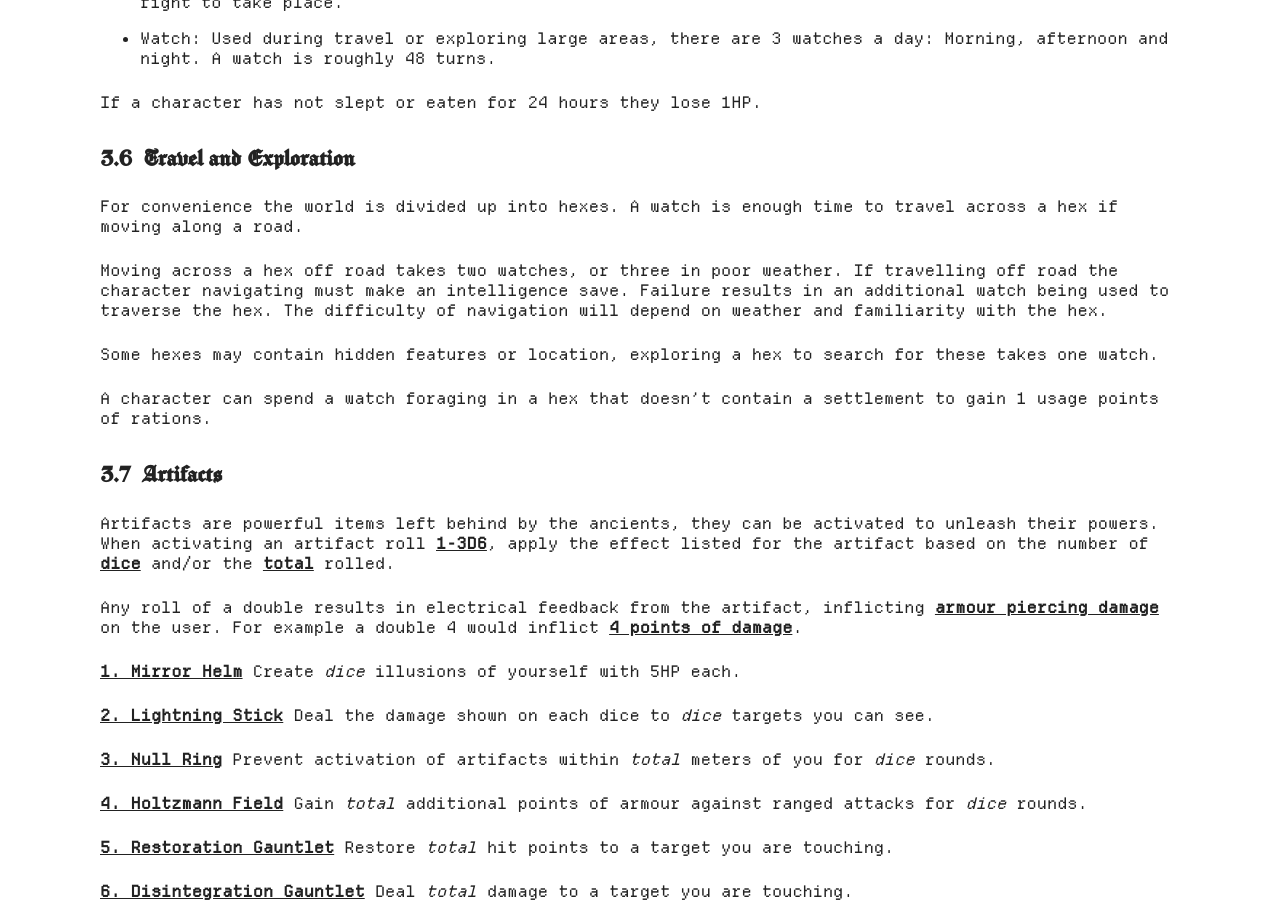
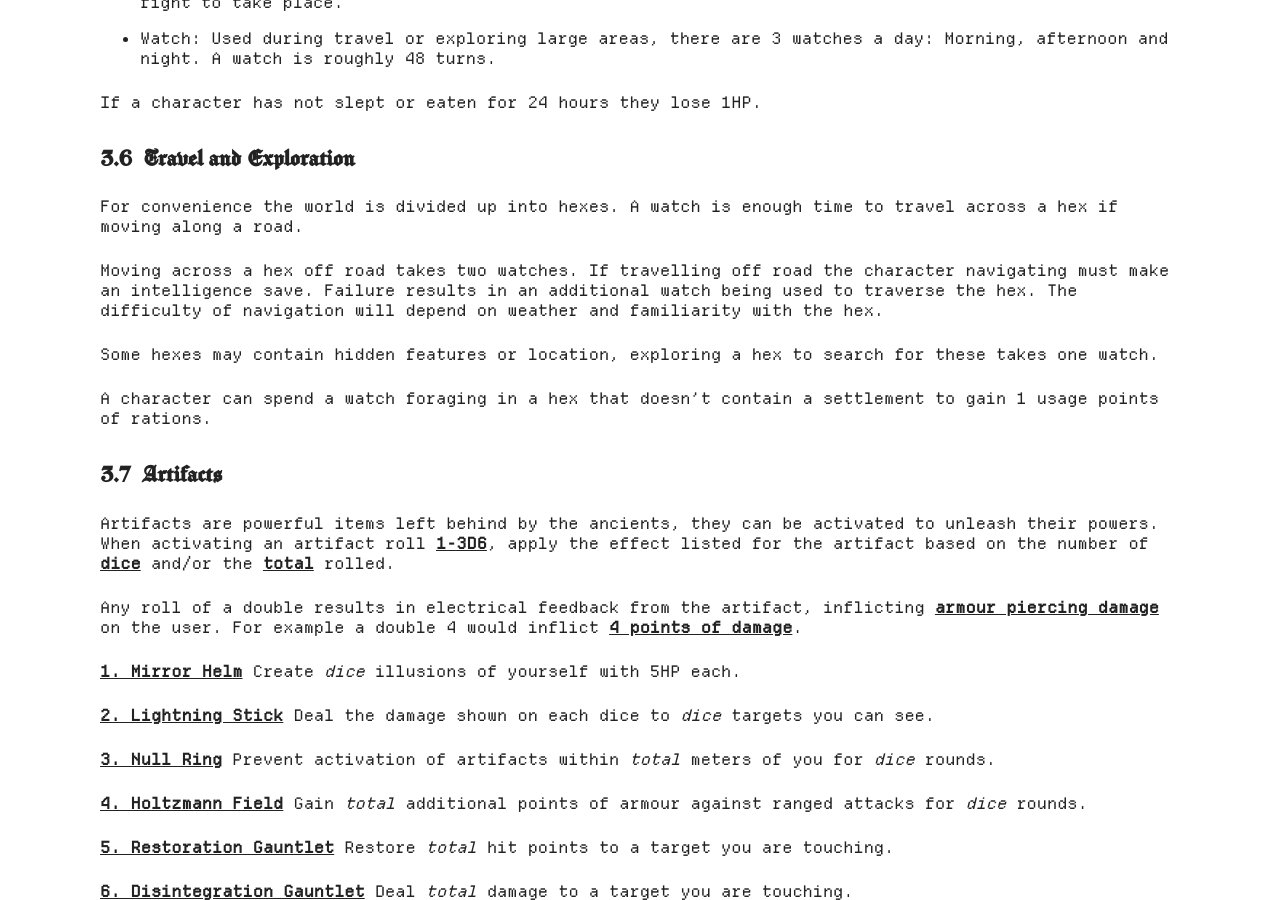
Before and after one commit to iendjinn/iendjinn, a Jekyll site: the page built from systems/dominion-of-the-sword/index.markdown, in a window 1280 px wide and 900 px high, scrolled down 8436 px. Built offline with Jekyll 4.4.1, drawn with Linux system fonts in a browser that asks for light colours.

Commit message:
more updates

```diff
--- a/systems/dominion-of-the-sword/index.markdown
+++ b/systems/dominion-of-the-sword/index.markdown
@@ -265,7 +265,7 @@ If a character has not slept or eaten for 24 hours they lose 1HP.
 
 For convenience the world is divided up into hexes. A watch is enough time to travel across a hex if moving along a road.
 
-Moving across a hex off road takes two watches, or three in poor weather. If travelling off road the character navigating must make an intelligence save. Failure results in an additional watch being used to traverse the hex. The difficulty of navigation will depend on weather and familiarity with the hex.
+Moving across a hex off road takes two watches. If travelling off road the character navigating must make an intelligence save. Failure results in an additional watch being used to traverse the hex. The difficulty of navigation will depend on weather and familiarity with the hex.
 
 Some hexes may contain hidden features or location, exploring a hex to search for these takes one watch.
 
```
